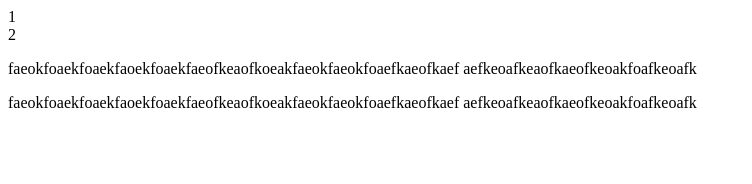
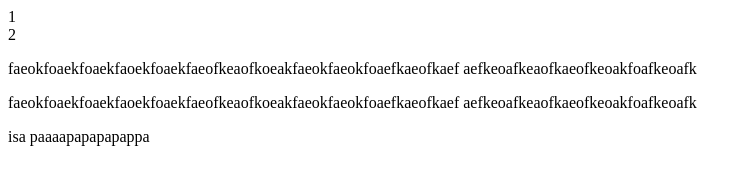
Before and after one commit to hajile1201/demo3, a plain HTML site: page index.html in a window 1280 px wide. Shown: the whole page, without its empty margins (0-752 px from the left). Drawn offline with Linux system fonts and the light colour scheme.

Commit message:
last na
promise

```diff
--- a/index.html
+++ b/index.html
@@ -16,5 +16,8 @@
     <p>faeokfoaekfoaekfaoekfoaekfaeofkeaofkoeakfaeokfaeokfoaefkaeofkaef
         aefkeoafkeaofkaeofkeoakfoafkeoafk
     </p>
+
+    <p>isa paaaapapapapappa
+    </p>
 </body>
 </html>
```
